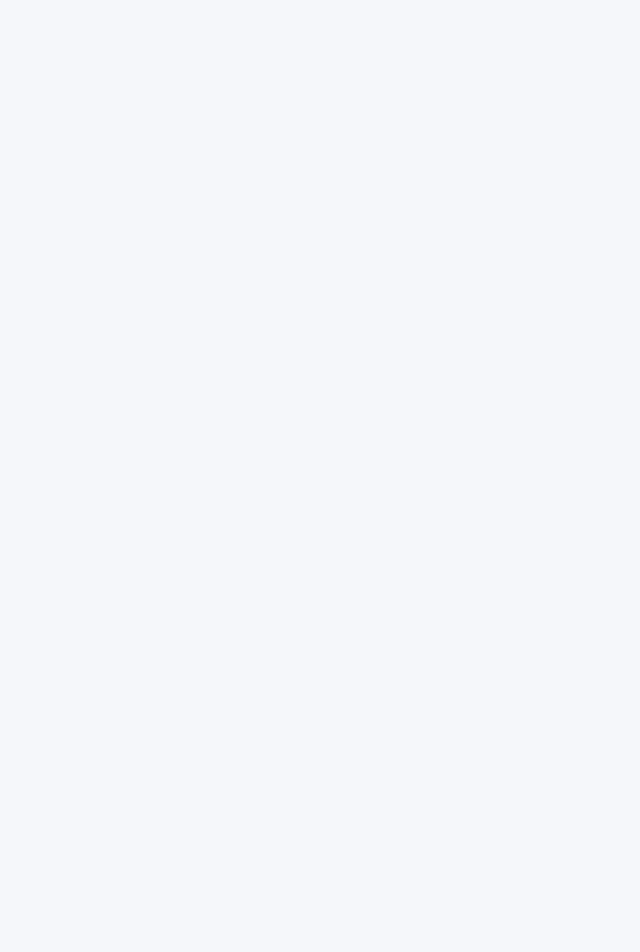
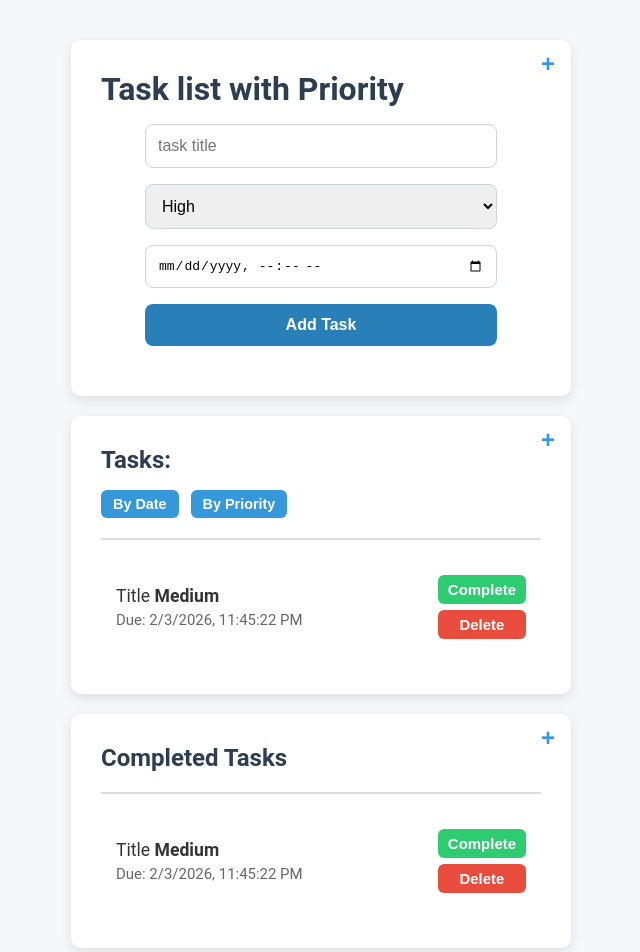
Before and after one commit to Ky0sh1t0/ReactToDo, a React app: page / in a window 1280 px wide. Shown: the top 952 px of the page, without its empty margins (319-959 px from the left). Before the commit the page ends 800 px from the top, so only its background shows below. Built offline with nearby package versions, Linux system fonts and the light colour scheme; the HTML template or start-up script is replaced by a standard one.

Commit message:
static page

```diff
--- a/src/App.jsx
+++ b/src/App.jsx
@@ -1,9 +1,85 @@
 function App() {
   return (
-    <>
-
-    </>
+    <div className="app">
+      <div className="task-container">
+        <h1>Task list with Priority</h1>
+        <button className="close-button">+</button>
+        <TaskForm />
+      </div>
+      <div className="task-container">
+        <h2>Tasks:</h2>
+        <button className="close-button">+</button>
+        <div className="sort-controls">
+          <button className="sort-button">By Date</button>
+          <button className="sort-button">By Priority</button>
+        </div>
+        <TaskList/>
+      </div>
+      <div className="completed-task-container">
+        <h2>Completed Tasks</h2>
+        <button className="close-button">+</button>
+        <CompletedTaskList />
+      </div>
+      <Footer />
+    </div>
   );
 }
 
+function TaskForm(){
+  return (
+    <form action="" className="task-form">
+      <input type="text" value={""} placeholder="task title" required/>
+      <select value={""} required>
+        <option value="High">High</option>
+        <option value="Medium">Medium</option>
+        <option value="Low">Low</option>
+      </select>
+      <input type="datetime-local" value={""} required/>
+      <button type="submit">Add Task</button>
+    </form>
+  )
+}
+
+function TaskList() {
+  return (
+    <ul className="task-list">
+      <TaskItem />
+    </ul>
+  )
+}
+
+function CompletedTaskList() {
+  return (
+    <ul className="completed-task-list">
+      <TaskItem />
+    </ul>
+  )
+}
+
+function TaskItem() {
+  return (
+    <li className={`task-item`}>
+      <div className="task-info">
+        <div>Title <strong>Medium</strong></div>
+        <div className="task-deadline">Due: {new Date().toLocaleString()}</div>
+      </div>
+      <div className="task-buttons">
+        <button className="complete-button ">Complete</button>
+        <button className="delete-button">Delete</button>
+      </div>
+    </li>
+  )
+}
+
+function Footer() {
+  return (
+    <footer className="footer">
+      <p>
+        Technologies and React concepts used: React, JSX, props, useState, component composition,
+        conditional rendering, array methods (map, filter), event handling.
+      </p>
+    </footer>
+  )
+}
+
 export default App;
```
